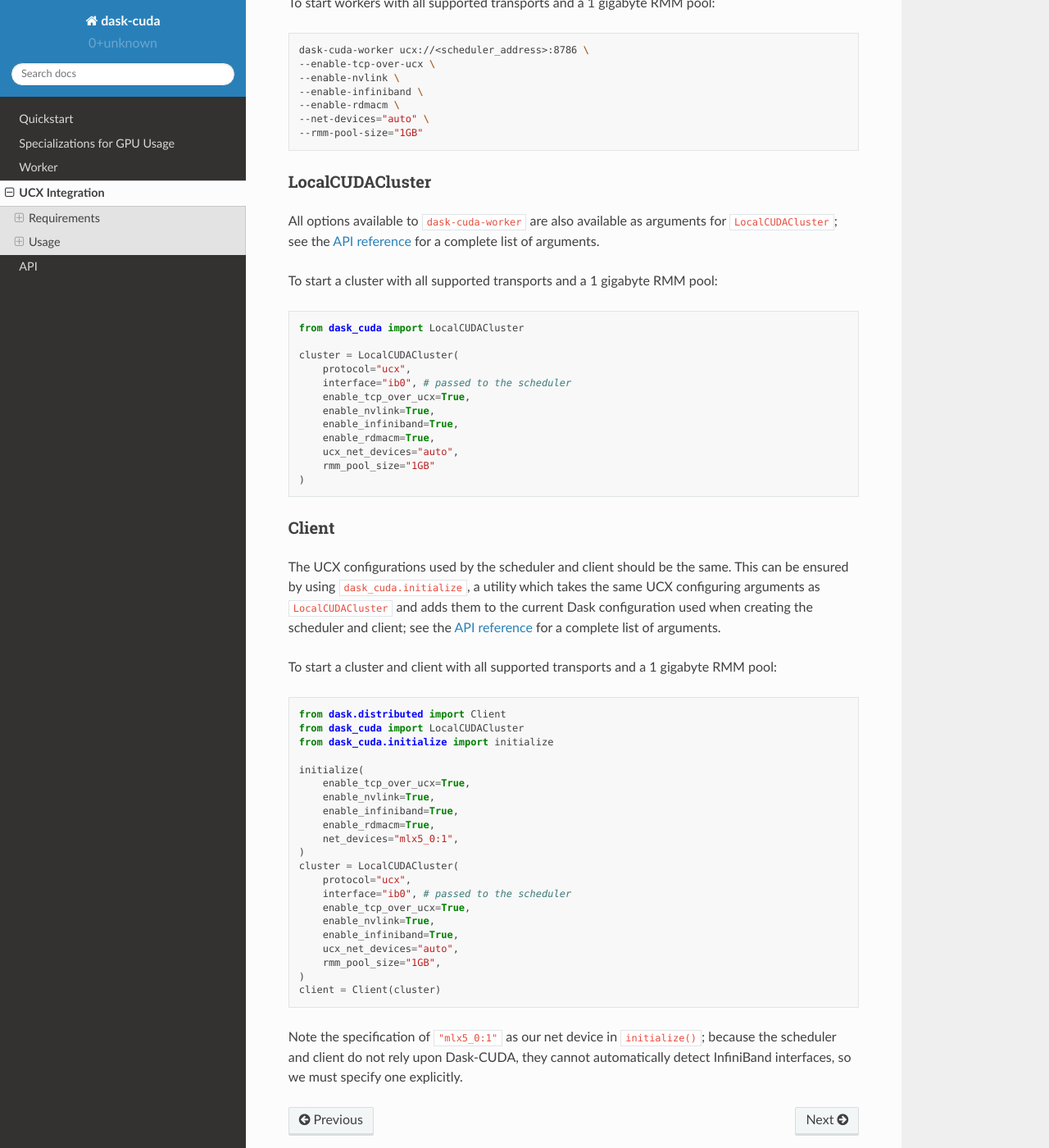
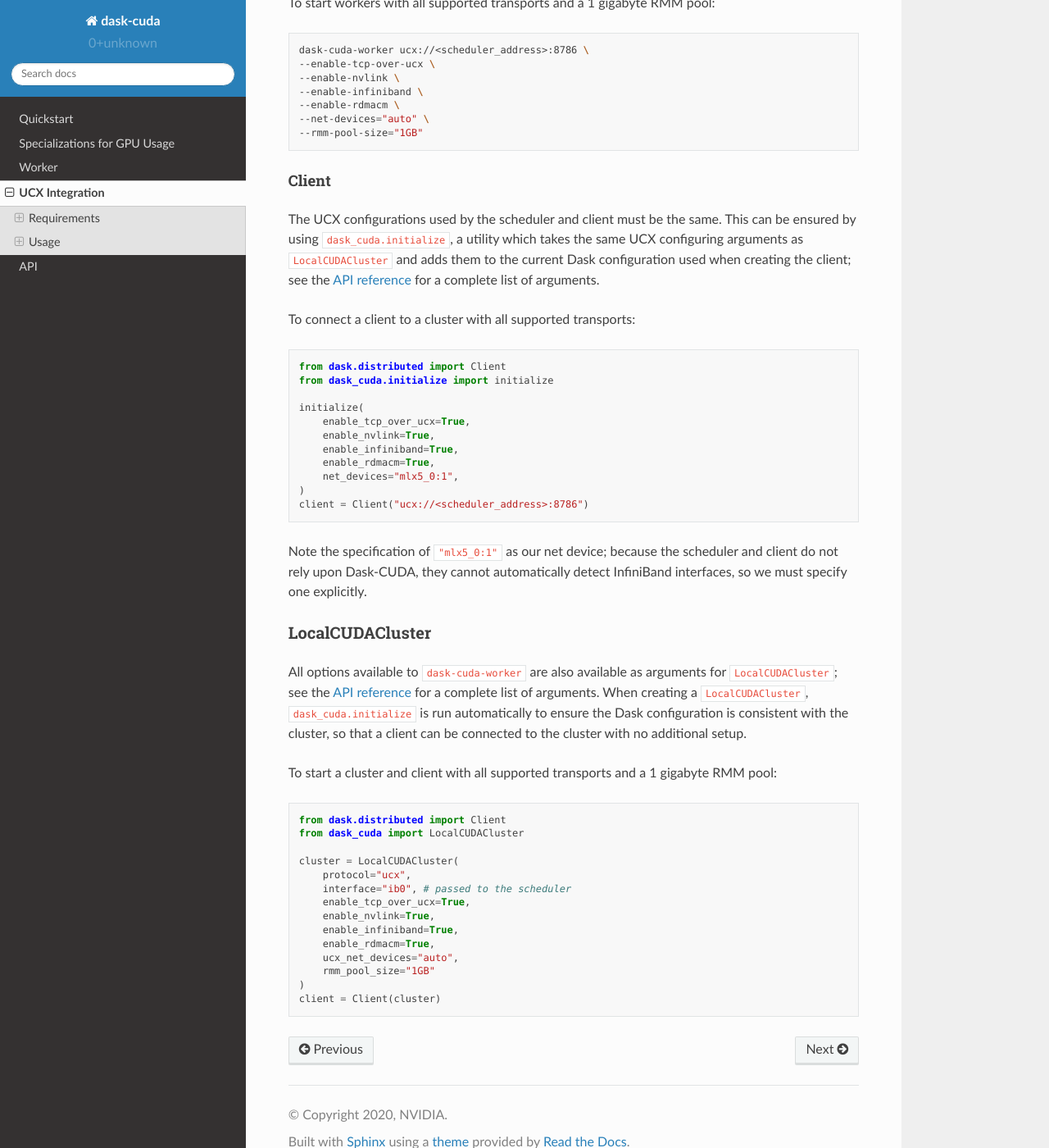
Before and after one commit to rapidsai/dask-cuda, a Sphinx documentation site: the page built from docs/source/ucx.rst, in a window 1280 px wide and 1400 px high, scrolled down 3250 px. Shown: the whole window at 82% size. Built offline with Sphinx 7.4.7 and the Read the Docs theme 2.0.0, drawn with Linux system fonts in a browser that asks for light colours.

Commit message:
Move dask_cuda.initialize to dask-cuda-worker section

```diff
--- a/docs/source/ucx.rst
+++ b/docs/source/ucx.rst
@@ -136,15 +136,41 @@ To start workers with all supported transports and a 1 gigabyte RMM pool:
     --net-devices="auto" \
     --rmm-pool-size="1GB"
 
+Client
+""""""
+
+The UCX configurations used by the scheduler and client must be the same.
+This can be ensured by using ``dask_cuda.initialize``, a utility which takes the same UCX configuring arguments as ``LocalCUDACluster`` and adds them to the current Dask configuration used when creating the client; see the :doc:`API reference <api>` for a complete list of arguments.
+
+To connect a client to a cluster with all supported transports:
+
+.. code-block:: python
+
+    from dask.distributed import Client
+    from dask_cuda.initialize import initialize
+
+    initialize(
+        enable_tcp_over_ucx=True,
+        enable_nvlink=True,
+        enable_infiniband=True,
+        enable_rdmacm=True,
+        net_devices="mlx5_0:1",
+    )
+    client = Client("ucx://<scheduler_address>:8786")
+
+Note the specification of ``"mlx5_0:1"`` as our net device; because the scheduler and client do not rely upon Dask-CUDA, they cannot automatically detect InfiniBand interfaces, so we must specify one explicitly.
+
 LocalCUDACluster
 ^^^^^^^^^^^^^^^^
 
 All options available to ``dask-cuda-worker`` are also available as arguments for ``LocalCUDACluster``; see the :doc:`API reference <api>` for a complete list of arguments.
+When creating a ``LocalCUDACluster``, ``dask_cuda.initialize`` is run automatically to ensure the Dask configuration is consistent with the cluster, so that a client can be connected to the cluster with no additional setup.
 
-To start a cluster with all supported transports and a 1 gigabyte RMM pool:
+To start a cluster and client with all supported transports and a 1 gigabyte RMM pool:
 
 .. code-block:: python
 
+    from dask.distributed import Client
     from dask_cuda import LocalCUDACluster
 
     cluster = LocalCUDACluster(
@@ -157,37 +183,4 @@ To start a cluster with all supported transports and a 1 gigabyte RMM pool:
         ucx_net_devices="auto",
         rmm_pool_size="1GB"
     )
-
-Client
-^^^^^^
-
-The UCX configurations used by the scheduler and client should be the same.
-This can be ensured by using ``dask_cuda.initialize``, a utility which takes the same UCX configuring arguments as ``LocalCUDACluster`` and adds them to the current Dask configuration used when creating the scheduler and client; see the :doc:`API reference <api>` for a complete list of arguments.
-
-To start a cluster and client with all supported transports and a 1 gigabyte RMM pool:
-
-.. code-block:: python
-
-    from dask.distributed import Client
-    from dask_cuda import LocalCUDACluster
-    from dask_cuda.initialize import initialize
-
-    initialize(
-        enable_tcp_over_ucx=True,
-        enable_nvlink=True,
-        enable_infiniband=True,
-        enable_rdmacm=True,
-        net_devices="mlx5_0:1",
-    )
-    cluster = LocalCUDACluster(
-        protocol="ucx",
-        interface="ib0", # passed to the scheduler
-        enable_tcp_over_ucx=True,
-        enable_nvlink=True,
-        enable_infiniband=True,
-        ucx_net_devices="auto",
-        rmm_pool_size="1GB",
-    )
     client = Client(cluster)
-
-Note the specification of ``"mlx5_0:1"`` as our net device in ``initialize()``; because the scheduler and client do not rely upon Dask-CUDA, they cannot automatically detect InfiniBand interfaces, so we must specify one explicitly.
```
